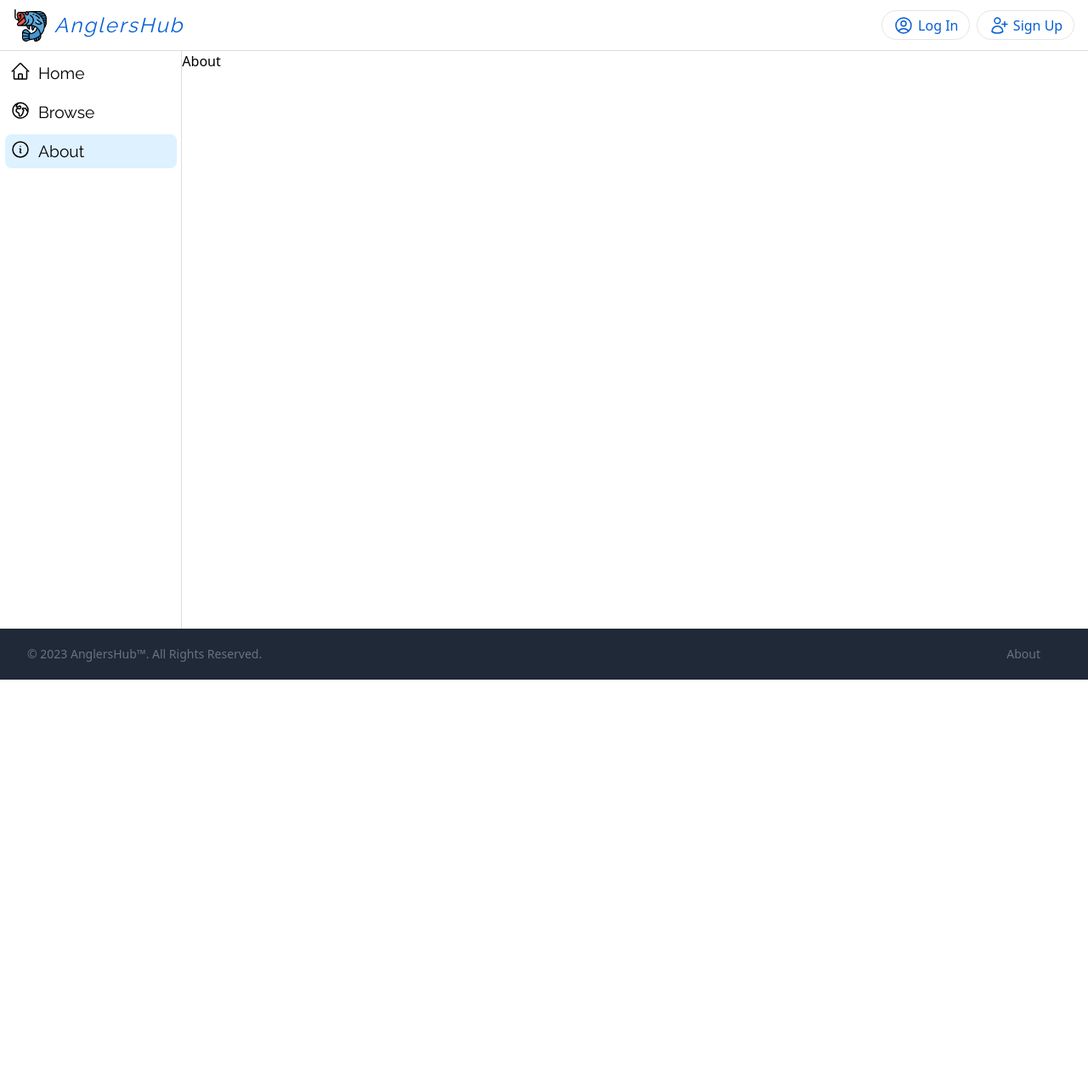
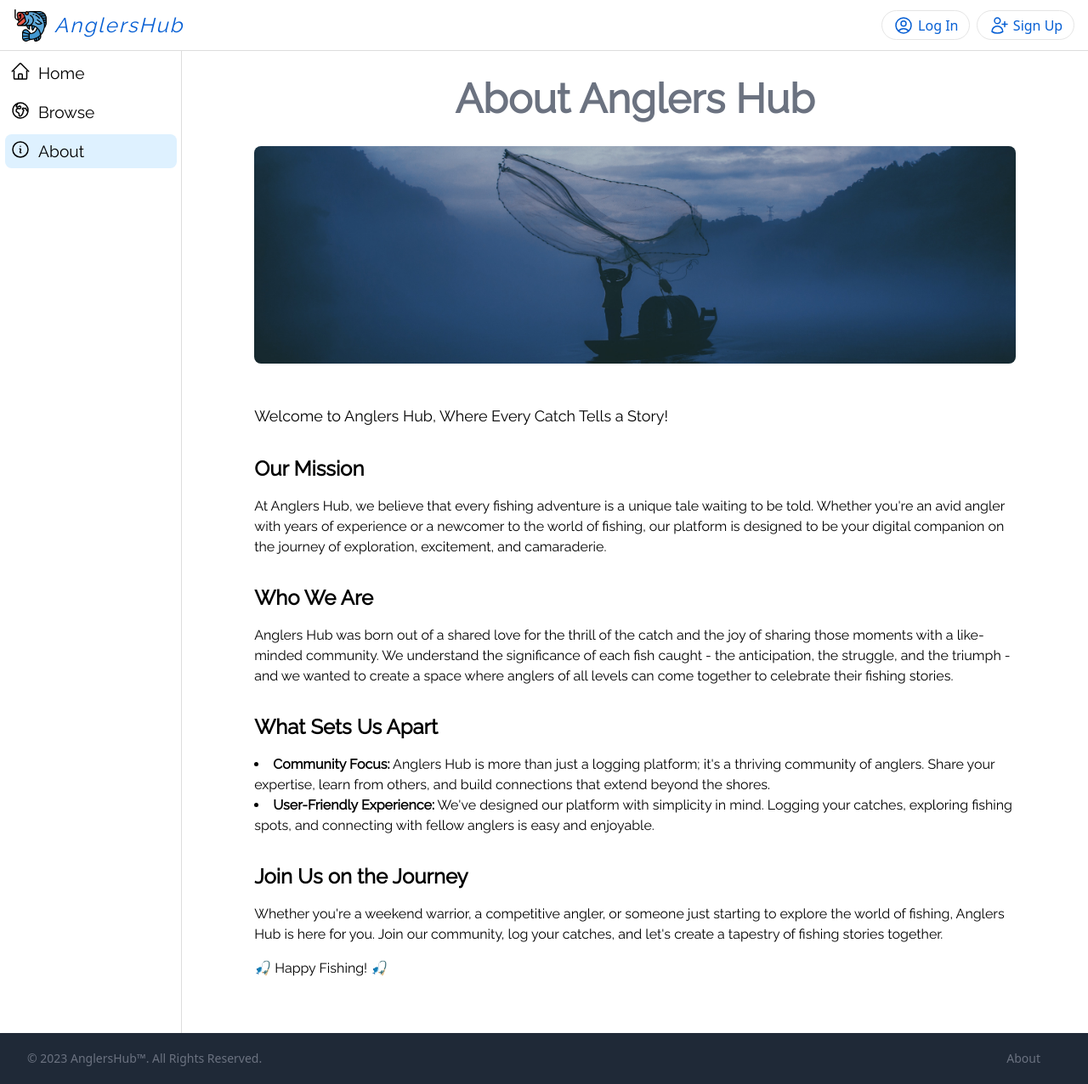
Before and after one commit to KostaKostov15/Anglers-Hub, a React (Vite) app in the folder client/: page /about in a window 1280 px wide. Shown: the whole page at 85% size. Before the commit the page ends 800 px from the top, so only its background shows below. Built offline with nearby package versions, Linux system fonts and the light colour scheme.

Commit message:
added about page

```diff
--- a/client/src/components/About/About.jsx
+++ b/client/src/components/About/About.jsx
@@ -1,5 +1,131 @@
+import hero from '../../assets/hero.jpg';
+
+// export default function About() {
+//     return (
+//         <div className='min-h-screen p-8 font-raleway'>
+//             <div className='max-w-4xl mx-auto'>
+//                 <h1 className='text-4xl font-bold mb-4'>About Anglers Hub</h1>
+
+//                 <p className='text-lg mb-8'>Welcome to Anglers Hub, Where Every Catch Tells a Story!</p>
+
+//                 <section className='mb-8'>
+//                     <h2 className='text-2xl font-bold mb-4'>Our Mission</h2>
+//                     <p>
+//                         At Anglers Hub, we believe that every fishing adventure is a unique tale waiting to be told.
+//                         Whether you&apos;re an avid angler with years of experience or a newcomer to the world of
+//                         fishing, our platform is designed to be your digital companion on the journey of exploration,
+//                         excitement, and camaraderie.
+//                     </p>
+//                 </section>
+
+//                 <section className='mb-8'>
+//                     <h2 className='text-2xl font-bold mb-4'>Who We Are</h2>
+//                     <p>
+//                         Anglers Hub was born out of a shared love for the thrill of the catch and the joy of sharing
+//                         those moments with a like-minded community. We understand the significance of each fish caught -
+//                         the anticipation, the struggle, and the triumph - and we wanted to create a space where anglers
+//                         of all levels can come together to celebrate their fishing stories.
+//                     </p>
+//                 </section>
+
+//                 <section className='mb-8'>
+//                     <h2 className='text-2xl font-bold mb-4'>What Sets Us Apart</h2>
+//                     <ul className='list-disc list-inside'>
+//                         <li>
+//                             <strong>Community Focus:</strong> Anglers Hub is more than just a logging platform;
+//                             it&apos;s a thriving community of anglers. Share your expertise, learn from others, and
+//                             build connections that extend beyond the shores.
+//                         </li>
+//                         <li>
+//                             <strong>User-Friendly Experience:</strong> We&apos;ve designed our platform with simplicity
+//                             in mind. Logging your catches, exploring fishing spots, and connecting with fellow anglers
+//                             is easy and enjoyable.
+//                         </li>
+//                     </ul>
+//                 </section>
+
+//                 <section className='mb-8'>
+//                     <h2 className='text-2xl font-bold mb-4'>Join Us on the Journey</h2>
+//                     <p>
+//                         Whether you&apos;re a weekend warrior, a competitive angler, or someone just starting to explore
+//                         the world of fishing, Anglers Hub is here for you. Join our community, log your catches, and
+//                         let&apos;s create a tapestry of fishing stories together.
+//                     </p>
+//                     <p className='mt-4'>🎣 Happy Fishing! 🎣</p>
+//                 </section>
+//             </div>
+//         </div>
+//     );
+// }
+
 const About = () => {
-    return <div>About</div>;
+    return (
+        <div className='min-h-screen p-4 md:p-8 font-raleway'>
+            <div className='max-w-4xl mx-auto'>
+                <h1 className='text-3xl md:text-4xl lg:text-5xl font-bold mb-4 md:mb-8 text-gray-500 text-center'>
+                    About Anglers Hub
+                </h1>
+
+                <img
+                    src={hero}
+                    alt='About [Your Website Name]'
+                    className='w-full h-64 object-cover mb-8 md:mb-12 rounded-lg'
+                />
+
+                <p className='text-base md:text-lg mb-4 md:mb-8'>
+                    Welcome to Anglers Hub, Where Every Catch Tells a Story!
+                </p>
+
+                {/* ... Rest of the content remains the same ... */}
+
+                <section className='mb-8'>
+                    <h2 className='text-2xl font-bold mb-4'>Our Mission</h2>
+                    <p>
+                        At Anglers Hub, we believe that every fishing adventure is a unique tale waiting to be told.
+                        Whether you&apos;re an avid angler with years of experience or a newcomer to the world of
+                        fishing, our platform is designed to be your digital companion on the journey of exploration,
+                        excitement, and camaraderie.
+                    </p>
+                </section>
+
+                <section className='mb-8'>
+                    <h2 className='text-2xl font-bold mb-4'>Who We Are</h2>
+                    <p>
+                        Anglers Hub was born out of a shared love for the thrill of the catch and the joy of sharing
+                        those moments with a like-minded community. We understand the significance of each fish caught -
+                        the anticipation, the struggle, and the triumph - and we wanted to create a space where anglers
+                        of all levels can come together to celebrate their fishing stories.
+                    </p>
+                </section>
+
+                <section className='mb-8'>
+                    <h2 className='text-2xl font-bold mb-4'>What Sets Us Apart</h2>
+                    <ul className='list-disc list-inside'>
+                        <li>
+                            <strong>Community Focus:</strong> Anglers Hub is more than just a logging platform;
+                            it&apos;s a thriving community of anglers. Share your expertise, learn from others, and
+                            build connections that extend beyond the shores.
+                        </li>
+                        <li>
+                            <strong>User-Friendly Experience:</strong> We&apos;ve designed our platform with simplicity
+                            in mind. Logging your catches, exploring fishing spots, and connecting with fellow anglers
+                            is easy and enjoyable.
+                        </li>
+                    </ul>
+                </section>
+
+                <section className='mb-8'>
+                    <h2 className='text-2xl font-bold mb-4'>Join Us on the Journey</h2>
+                    <p>
+                        Whether you&apos;re a weekend warrior, a competitive angler, or someone just starting to explore
+                        the world of fishing, Anglers Hub is here for you. Join our community, log your catches, and
+                        let&apos;s create a tapestry of fishing stories together.
+                    </p>
+                    <p className='mt-4'>🎣 Happy Fishing! 🎣</p>
+                </section>
+            </div>
+        </div>
+    );
 };
 
 export default About;
```
